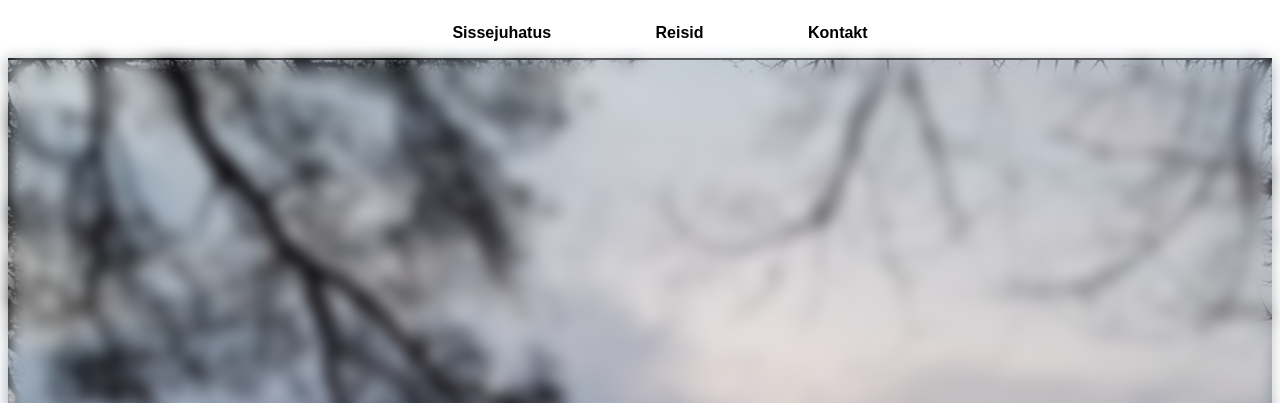
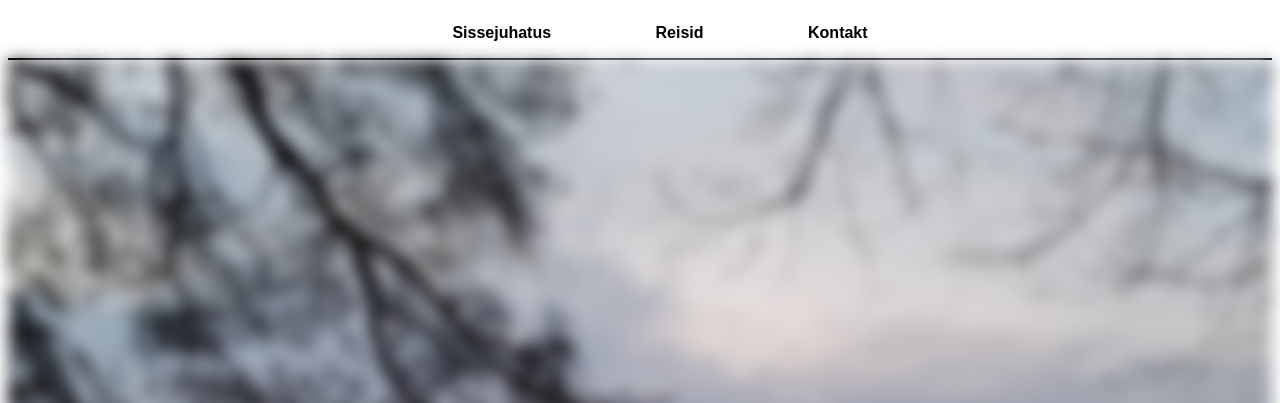
Before and after one commit to stenlaisaar/Hobileht, a plain HTML site: page index.html in a window 1280 px wide. Shown: the top 403 px of the page. Drawn offline with Linux system fonts and the light colour scheme.

Commit message:
Hero parandamine

```diff
--- a/css/index.css
+++ b/css/index.css
@@ -34,13 +34,7 @@
 /* Hero */
 
 .hero {
-    block-size: auto;
     text-align: center;
-    background-image: url(../assets/hero.jpg);
-    background-repeat: no-repeat;
-    background-position: center;
-    background-size: cover;
-    height: 1250px;
 }
 
 .hero-container {
@@ -53,27 +47,26 @@
     background-repeat: no-repeat;
     background-position: center;
     background-size: cover;
-    height: 1750px;
+    height: 1500px;
     filter: blur(8px);
 }
 
 .hero-text {
-    padding-top: 594px;
-    color: white;
+    padding-top: 100px;
+    color: #ffffff;
     font-family: Arial, Helvetica, sans-serif;
     position: absolute;
     top: 50%;
     left: 50%;
     transform: translate(-50%, -50%);
     z-index: 1;
-    padd
 }
 
 /* Sissejuhatus */
 
 #sissejuhatus{
     background-color: #F9FAFB;
-    padding-top: 500px;
+    padding-top: px;
 }
 
 #sissejuhatus h3{
```
